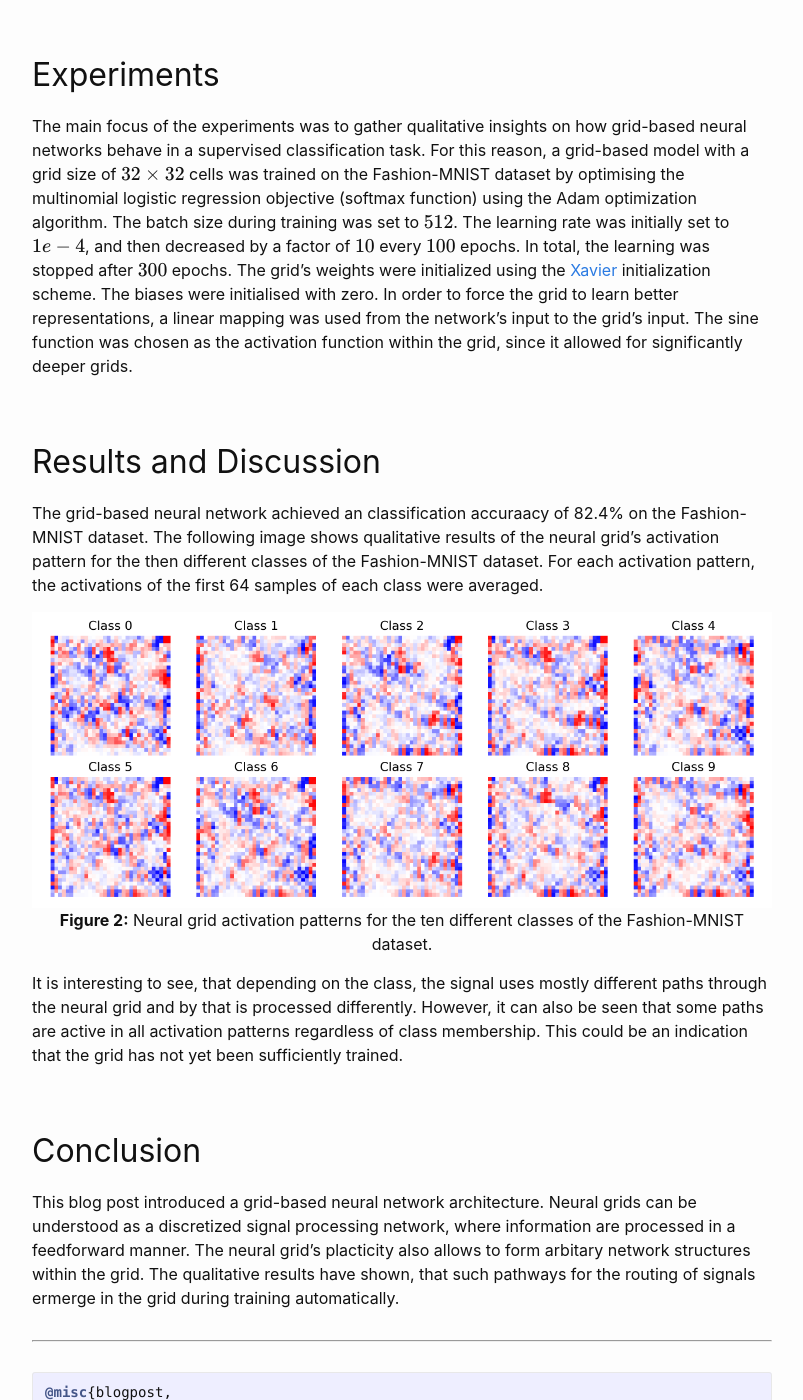
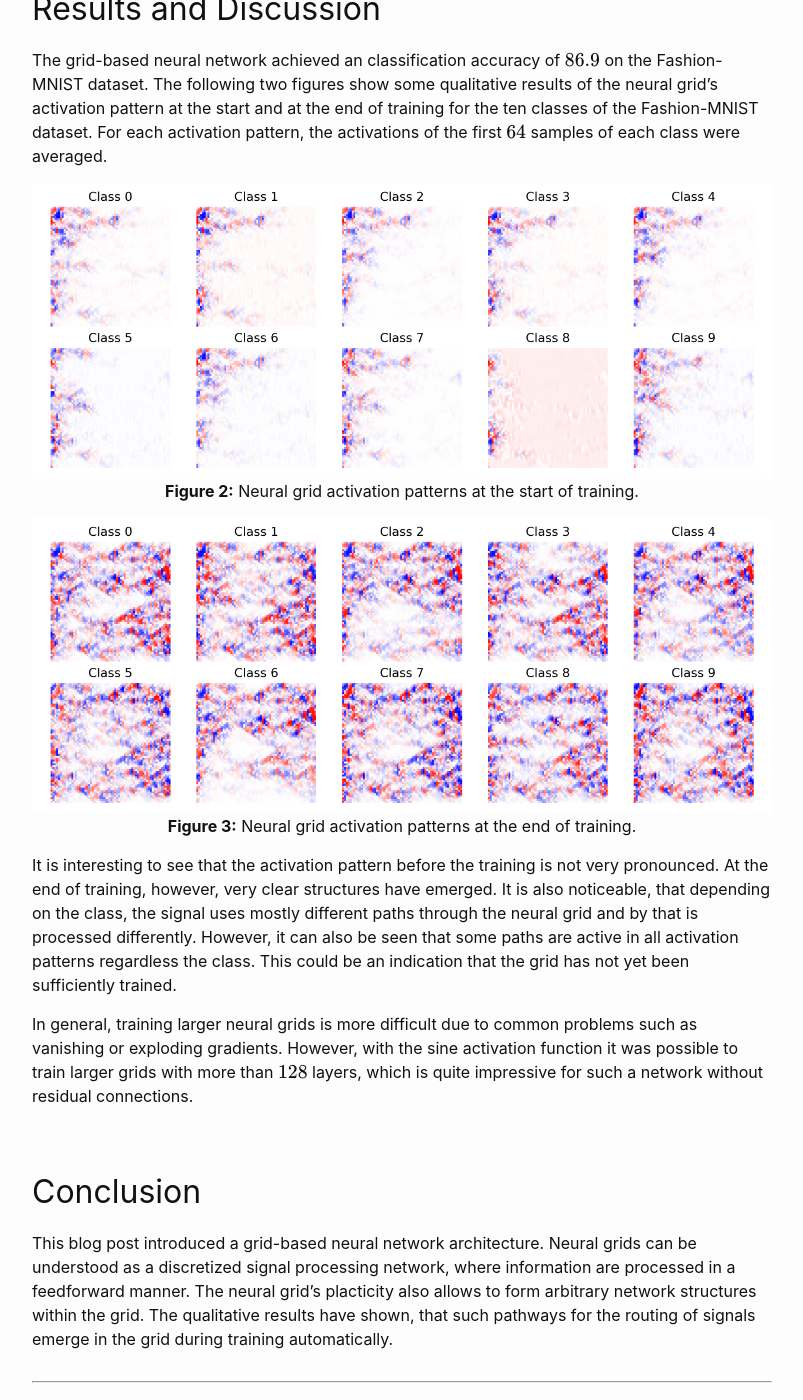
Before and after one commit to kaifishr/kaifishr.github.io, a Jekyll site: the page built from _posts/2021-04-06-neural-grid.md, in a window 1280 px wide and 1400 px high, scrolled down 8764 px. Shown: the whole window, without its empty margins (238-1041 px from the left). Built offline with Jekyll 4.4.1, drawn with Linux system fonts in a browser that asks for light colours; formulas are drawn with MathJax 3; some of the changed text lies outside the part shown.

Commit message:
- Worked on neural grid post - Added image to result section

````diff
--- a/_posts/2021-03-01-neural-grid.md
+++ b/_posts/2021-04-06-neural-grid.md
@@ -1,19 +1,15 @@
 ---
 layout: post
 title: "NeuralGrid: A Grid-based Neural Network"
-date:   2021-03-01 21:30:21
 ---
 
-**TL;DR**: Grid-based neural network architecture allow neurons to form arbitrary signal processing structures during training.
+**TL;DR**: Grid-based neural network architectures allow neurons to form arbitrary signal processing structures during training.
 
 ---
 
-1. TOC
-{:toc}
-
 ## Introduction
 
-This post presents a grid-based neural network architecture which I will call NeuralGrid. This network architecture is designed to allow atificial neurons to automatically form arbitary interconnections during the training process, thereby forming a previously undefined network structure. Compared to conventional feedforward network architectures, this approach allows the grid component of the network to be more malleable. The following figure shows the basic idea of a NeuralGrid.
+This post presents a grid-based neural network architecture which I will call NeuralGrid. Neural grids are designed to allow artificial neurons to automatically form arbitrary interconnections during the training process, thereby forming a previously undefined network structure. Compared to conventional feedforward network architectures, this approach allows the grid component of the network to be more malleable. The following figure shows the basic structure of a NeuralGrid.
 
 <p align="center">
 <img src="/assets/images/post10/neural_grid.png" width="800">
@@ -21,7 +17,7 @@ This post presents a grid-based neural network architecture which I will call Ne
 </p>
 {: #fig:neuralgrid}
 
-The image above shows the basic idea behand a grid-based neural network architecture. In a first step, an input $x$ is mapped to the grid's input dimension where the representation is then processed from left to right using a simple local mapping between adjacent grid layers. The signal at the grid's output is mapped to the network's output using again a fully connected layer.
+The image above shows the basic idea behind a grid-based neural network architecture. In a first step, an input $x$ is mapped to the grid's input dimension where the representation is then processed from left to right using a simple local mapping between adjacent grid layers. The signal at the grid's output is mapped to the network's output using again a fully connected layer.
 
 The goal of this project is not to set a new SOTA for some dataset, but rather to investigate qualitatively the emerging patterns within the neural grid and how well the network performs.
 
@@ -29,11 +25,11 @@ The goal of this project is not to set a new SOTA for some dataset, but rather t
 
 The architecture of a two-dimensional grid-based neural network consists of three parts: The mapping from the input neurons $x_m$ to the grid's first layer, the mapping inside the grid, and finally the mapping from the last grid layer to the network's output. In case of a three-dimensional grid, the mapping to the grid's input using a fully connected layer can be skipped as images can be processed directly without converting them first to a vector.
 
-### Calculations outside the Grid
+### Information Processing Outside the Grid
 
-As has probably been noticed, the network's information processing can be split into two different types. The first type of operation, from the network's input to the grid's input, and from the grid's output to the network's output consists of a standard vector-matrix multiplication represented by fully connected layers. The information processing of a single neuron outside the grid, i.e. before and after the grid, can be described as an affine linear transformation $z$ that is follows by some nonlinear mapping represented by $h$.
+The network's information processing consists of two different components. The first type of operation, from the network's input to the grid's input, and from the grid's output to the network's output consists of a standard vector-matrix multiplication represented by fully connected layers. The information processing of a single neuron outside the grid, i.e. before and after the grid, can be described as an affine linear transformation $z$ that is followed by some nonlinear mapping represented by $h$.
 
-From network input to grid:
+From network's input to grid's input:
 
 \begin{equation} \label{eq:preactivation_in}
     z_l = \sum_{m} w_{lm} x_m + b_l
@@ -43,7 +39,7 @@ From network input to grid:
     x_m = h(z_l)
 \end{equation}
 
-From grid to network output:
+From grid's output to network's output:
 
 \begin{equation} \label{eq:preactivation_out}
     z_i = \sum_{j} w_{ij} x_j + b_i
@@ -53,9 +49,9 @@ From grid to network output:
     x_i = h(z_i)
 \end{equation}
 
-### Calculations inside the Grid
+### Information Processing Inside the Grid
 
-Things look a bit different for the mapping inside the grid. Here, the mapping can be described as follows:
+Things look a bit different for the mapping inside the grid. Here, the mapping is described as follows:
 
 \begin{equation} \label{eq:zgrid}
     z_p = \sum_{q \subset \Omega_p} w_{q} x_{q} + b_p
@@ -65,17 +61,15 @@ Things look a bit different for the mapping inside the grid. Here, the mapping c
     x_p = h(z_p)
 \end{equation}
 
-In Equation \eqref{eq:zgrid}, $\Omega_p$ represents the receptive field over which the weighted sum is calculated. This is shown for the case of a two-dimensional grid in [Figure 1](#fig:neuralgrid) with a receptive field size (i.e. kernel size) of 3 and stride 1. As can be seen in [Figure 1](#fig:neuralgrid), the weighted sum is computed over three grid cells each. For a three-dimensional grid, the receptive field would be of size $k \times k$. It is also interesting to note, that due to the neural grid's architecture and the associated processing scheme, there are the same number of biases as there are weights.
+In Equation \eqref{eq:zgrid}, $\Omega_p$ represents the receptive field over which the weighted sum is calculated. This is shown for the case of a two-dimensional grid in [Figure 1](#fig:neuralgrid) with a receptive field size (i.e. kernel size) of 3 and stride 1. As [Figure 1](#fig:neuralgrid) shows, the weighted sum is computed over three grid cells each. For a three-dimensional grid, the receptive field would be of size $k \times k$. It is also interesting to note, that due to the neural grid's architecture and the associated processing scheme, there are the same number of biases as there are weights.
 
-Weights within the grid are shared by several neurons due to overlapping receptive fields. Thus, as [Figure 1](#fig:neuralgrid) shows, each weight within the grid contributes to three neurons in the consecutive layer.
-
-This must also be taken into account in the gradient computation insofar as the error signals for the respective weights must be accumulated. Fortunately, however, PyTorch's autograd engine takes care of this for us.
+Weights within the grid are shared by several neurons due to overlapping receptive fields. Thus, as [Figure 1](#fig:neuralgrid) shows, each weight within the grid contributes to three neurons in the consecutive layer. This must also be taken into account in the gradient computation insofar as the error signals for the respective weights must be accumulated. Fortunately, however, PyTorch's autograd engine takes care of this for us.
 
 #### Formulating Grid Processes with Unfolding Operations
 
-There is no out-of-box functionality within the PyTorch library that can perform the processes inside the grid as described above. One possibility would be to create the individual grid cells as a tensor and iterate over the grid with two for-loops. However, this would be incredibly slow (see comparison further below). Luckily, the mapping within the grid can also be represented as a special kind of vector-matrix multiplication, where the matrix is a sparse matrix with shared weights. This allows us to use PyTorch's blazingly fast unfolding operations which results in a massive speedup compared to a naive loop-based implementation.
+There is no out-of-box functionality within the PyTorch library that can perform the processes inside the grid as described above. One possibility would be to create the individual grid cells as a tensor and iterate over the grid with two for-loops. However, this would be incredibly slow (see comparison further below). Luckily, the mapping within the grid can also be represented as a special kind of vector-matrix multiplication, where the matrix is a sparse matrix with shared weights. This allows us to use PyTorch's blazingly fast unfolding operations which results in a massive speedup compared to a simple loop-based implementation.
 
-The following examples show how the mapping between two consecutive grid layers can be formulated using the unfolding operation for the case of a two- and three-dimensional grid.
+The following examples show how the mapping between two consecutive grid layers are formulated using the unfolding operation for the case of a two- and three-dimensional grid.
 
 #### Unfolding Layers in a Two-Dimensional Neural Grid
 
@@ -182,7 +176,7 @@ $$
 
 where $\odot$ represents the element-wise product of weights and activations. The zeros in both the weight and activation matrix, come from same zero padding the vectors in Equation \eqref{eq:2dNeuralGridZ} to ensure that the input layer size is equal to the output layer size. The weight's and activation's representation as shown in Equation \eqref{eq:unfoldedFormulation} can be generated from the vector representation in Equation \eqref{eq:2dNeuralGridZ} using PyTorch's `unfold()` operation.
 
-At first glance, the reformulation of Equation \eqref{eq:unfoldedFormulation} does not necessarily look more compact. However, this formulation scales with $\mathcal{O}(k \cdot n)$ and is therefore computationally more efficient compared to the first formulation in Equation \eqref{eq:sparseWeightMatrix} that scales with $\mathcal{O}(n^2)$. This is true as long as the kernel size is smaller than the grid's layer size, which is normally the case.
+At first glance, Equation \eqref{eq:unfoldedFormulation} does not necessarily look more compact. However, this formulation scales with $\mathcal{O}(k \cdot n)$ and is therefore computationally more efficient compared to the first formulation in Equation \eqref{eq:sparseWeightMatrix} that scales with $\mathcal{O}(n^2)$. This is true as long as the kernel size is smaller than the grid's layer size, which is normally the case.
 
 #### Unfolding Layers in a Three-Dimensional Neural Grid
 
@@ -262,7 +256,7 @@ $$
 Here, $(\cdot)^{H \times W}$ denotes the reshaping of the resulting column vector into a matrix with size $H \times W$.
 In Equation \eqref{eq:z3dunfolded} we can see that every row in the weight and activation matrices correspond to a single feature in the following layer.
 
-Equation \eqref{eq:z3dunfolded} already indicates that in the case of a three-dimensional neural grid with its two-dimensional layers that unfolding becomes computationl expensive really quickly and by that slowing down training significantly. Here it is becoming clear that the unfolding operation as provided by PyTorch's library is a good tool to describe the mappings between grid layers, but for an efficient solution one would have to write a separate kernel or wait until something more efficient is available.
+Equation \eqref{eq:z3dunfolded} already indicates that in the case of a three-dimensional neural grid with its two-dimensional layers that unfolding becomes computational expensive really quickly and by that slowing down training significantly. Here it is becoming clear that the unfolding operation as provided by PyTorch's library is a good tool to describe the mappings between grid layers, but for an efficient solution one would have to write a separate kernel or wait until something more efficient is available.
 
 ## Implementation
 
@@ -270,7 +264,7 @@ Equation \eqref{eq:z3dunfolded} already indicates that in the case of a three-di
 
 When I first implemented the idea of a neural grid, I took a very naive approach of iterating through a grid of tensors using two for-loops. Sure, this approach works, but required many hours to train even a single epoch on the Fashion-MNIST dataset. The entire `forward()` method in the `NeuralGrid` class was a gigantic bottleneck - especially since the implementation could process only a single sample at a time (i.e. batch size of one). If at all, using the naive implementation below, the neural grid could only crawl at best.
 
-The following snippet of code shows the low-level implementation of a neural grid in PyTorch using two for-loops to iterate over the grid. The full details of the implementation can be found in the corresponding Github repository of this project linked at the end of this post.
+The following snippet of code shows the low-level implementation of a neural grid in PyTorch using two for-loops to iterate over the grid. The full details of the implementation are available in the corresponding Github repository of this project linked at the end of this post.
 
 ```python
 class NeuralGrid(nn.Module):
@@ -311,8 +305,7 @@ class NeuralGrid(nn.Module):
 
 I then wondered how to reformulate the problem on hand to increase computational speed, an realized that the mapping between layers in the grid can be formulated using a special form of vector-matrix multiplication as shown in Equation \eqref{eq:sparseWeightMatrix}. From there, it didn't take long to come up with writing the whole thing using unfolding operations.
 
-This approach resulted in the following implementation consisting of two classes. The `NeuralGrid` and the `GridLayer` class. The `GridLayer` class creates the trainable parameters for each layer and defines the corresponding mapping between adjacent grid layers. In contrast to the naive approach above, in `GridLayer` we reformulate the inner for-loop by combining unfolding with an element-wise product that is followed by a sum along the resulting matrix's rows.
-
+This approach resulted in the following implementation consisting of two classes. The `NeuralGrid` and the `GridLayer` class. The `GridLayer` class creates the trainable parameters for each layer and defines the corresponding mapping between adjacent grid layers. In contrast to the naive approach above, in `GridLayer` we reformulate the inner for-loop by combining unfolding with an element-wise product followed by a sum along the resulting matrix's rows.
 
 ```python
 class GridLayer(nn.Module):
@@ -352,7 +345,7 @@ class GridLayer(nn.Module):
         return x
 ```
 
-The `NeuralGrid` class simply iterates over the individual layers of the grid mapping the features from the grid's input to its output.
+In the `NeuralGrid` class, we simply iterate over each layers of the grid mapping the features from the grid's input to its output.
 
 ```python
 class NeuralGrid(nn.Module):
@@ -377,42 +370,49 @@ class NeuralGrid(nn.Module):
 
 ### Comparison of Implementations
 
-I wondered how both implementations above would compare in terms of their computational performance and tested how long it would take each approach to do a single epoch. So let's look at some numbers how the implementations perform using the Fashion-MNIST dataset and a grid size of $128 \times 128$. The entire network can be written as $784 \times [128 \times 128] \times 10$.
+I wondered how both implementations above would compare in terms of their computational performance and tested how long it would take each approach to do a single epoch. So let's look at some numbers how the implementations perform using the Fashion-MNIST dataset and a grid size of $128 \times 128$. The structure of the entire network is therefore $784 \times [128 \times 128] \times 10$.
 
 The following table shows the training time in seconds for a single epoch on the Fashion-MNIST dataset for different batch sizes and accelerators.
 
-| Implementation | Accelerator | Batch size | Time per epoch | Speedup |
-|:--------------:|:-----------:|:----------:|:--------------:|:-------:|
-| Naive          | CPU         | 1          | $52427 \pm 607$ s (~14 h) | 1 |
-| Unfold         | CPU         | 1          | $1503 \pm 288$ s          | 34 |
-| Unfold         | CPU         | 16         | $404 \pm 59$ s            | 129 |
-| Unfold         | CPU         | 32         | $329 \pm 33$ s            | 159 |
-| Unfold         | CPU         | 64         | $257 \pm 4$ s             | 203 |
-| Unfold         | GPU         | 64         | $21 \pm 1$ s              | 2469 |
-| Unfold         | GPU         | 256        | $5.41 \pm 0.17$ s         | 9687 |
+| Implementation | Accelerator | Batch size | Time per epoch            | Speedup |
+|:--------------:|:-----------:|:----------:|:-------------------------:|:-------:|
+| Double loop    | CPU         | $1$        | $52427 \pm 607$ s (~14 h) | $1$     |
+| Unfold         | CPU         | $1$        | $1503 \pm 288$ s          | $34$    |
+| Unfold         | CPU         | $16$       | $404 \pm 59$ s            | $129$   |
+| Unfold         | CPU         | $32$       | $329 \pm 33$ s            | $159$   |
+| Unfold         | CPU         | $64$       | $257 \pm 4$ s             | $203$   |
+| Unfold         | GPU         | $64$       | $21 \pm 1$ s              | $2469$  |
+| Unfold         | GPU         | $256$      | $5.41 \pm 0.17$ s         | $9687$  |
 
-As can be seen from the table, processing speed was increased by about four orders of magnitued. Enough to conduct some larger experiments with neural grids.
+As the table shows, using unfolding operations in combination with a GPU an increase of processing speed by about four orders of magnitude were possible.
 
 ## Experiments
 
-The main focus of the experiments was to gather qualitative insights on how grid-based neural networks behave in a supervised classification task. For this reason, a grid-based model with a grid size of $32 \times 32$ cells was trained on the Fashion-MNIST dataset by optimising the multinomial logistic regression objective (softmax function) using the Adam optimization algorithm. The batch size during training was set to $512$. The learning rate was initially set to $1e-4$, and then decreased by a factor of $10$ every $100$ epochs. In total, the learning was stopped after $300$ epochs. The grid's weights were initialized using the [Xavier][glorot2010] initialization scheme. The biases were initialised with zero. In order to force the grid to learn better representations, a linear mapping was used from the network's input to the grid's input. The sine function was chosen as the activation function within the grid, since it allowed for significantly deeper grids.
-
+The main focus of the experiments was to gather qualitative insights on how grid-based neural networks behave in a supervised classification task. For this reason, a grid-based model with a grid size of $64 \times 64$ cells was trained on the Fashion-MNIST dataset by optimising the multinomial logistic regression objective (softmax function) using the Adam optimization algorithm. The batch size during training was set to $256$. The learning rate was initially set to $1 \times 10^{-4}$, and then decreased by a factor of $10$ every $100$ epochs. In total, the learning was stopped after $300$ epochs. The grid's weights were initialized using the [Xavier][glorot2010] initialization scheme. The biases were initialized with zero. In order to force the grid to learn better representations, a linear mapping was used from the network's input to the grid's input. The sine function was chosen as the activation function within the grid, since it allowed for significantly deeper grids.
 
 ## Results and Discussion
 
-The grid-based neural network achieved an classification accuraacy of 82.4% on the Fashion-MNIST dataset. The following image shows qualitative results of the neural grid's activation pattern for the then different classes of the Fashion-MNIST dataset. For each activation pattern, the activations of the first 64 samples of each class were averaged.
+The grid-based neural network achieved an classification accuracy of $86.9%$ on the Fashion-MNIST dataset. The following two figures show some qualitative results of the neural grid's activation pattern at the start and at the end of training for the ten classes of the Fashion-MNIST dataset. For each activation pattern, the activations of the first $64$ samples of each class were averaged.
 
 <p align="center">
-<img src="/assets/images/post10/avg_activation_grid.png" width="800">
-<b>Figure 2:</b> Neural grid activation patterns for the ten different classes of the Fashion-MNIST dataset.
+<img src="/assets/images/post10/activation_grid_start.png" width="800">
+<b>Figure 2:</b> Neural grid activation patterns at the start of training.
 </p>
-{: #fig:activationpattern}
+{: #fig:activationpatternstart}
 
-It is interesting to see, that depending on the class, the signal uses mostly different paths through the neural grid and by that is processed differently. However, it can also be seen that some paths are active in all activation patterns regardless of class membership. This could be an indication that the grid has not yet been sufficiently trained.
+<p align="center">
+<img src="/assets/images/post10/activation_grid_end.png" width="800">
+<b>Figure 3:</b> Neural grid activation patterns at the end of training.
+</p>
+{: #fig:activationpatternend}
+
+It is interesting to see that the activation pattern before the training is not very pronounced. At the end of training, however, very clear structures have emerged. It is also noticeable, that depending on the class, the signal uses mostly different paths through the neural grid and by that is processed differently. However, it can also be seen that some paths are active in all activation patterns regardless the class. This could be an indication that the grid has not yet been sufficiently trained.
+
+In general, training larger neural grids is more difficult due to common problems such as vanishing or exploding gradients. However, with the sine activation function it was possible to train larger grids with more than $128$ layers, which is quite impressive for such a network without residual connections.
 
 ## Conclusion
 
-This blog post introduced a grid-based neural network architecture. Neural grids can be understood as a discretized signal processing network, where information are processed in a feedforward manner. The neural grid's placticity also allows to form arbitary network structures within the grid. The qualitative results have shown, that such pathways for the routing of signals ermerge in the grid during training automatically.
+This blog post introduced a grid-based neural network architecture. Neural grids can be understood as a discretized signal processing network, where information are processed in a feedforward manner. The neural grid's placticity also allows to form arbitrary network structures within the grid. The qualitative results have shown, that such pathways for the routing of signals emerge in the grid during training automatically.
 
 
 ---
````
Also changed, not shown: other parts of _posts/2021-04-06-neural-grid.md (+1 -1 lines), _posts/2020-08-15-monte-carlo-relevance-propagation.md (+11 -0 lines), assets/images/post10/activation_grid_end.png (added), assets/images/post10/activation_grid_start.png (added), assets/images/post10/avg_activation_grid.png (deleted), assets/images/post10/avg_activation_grid_hot.png (deleted).
